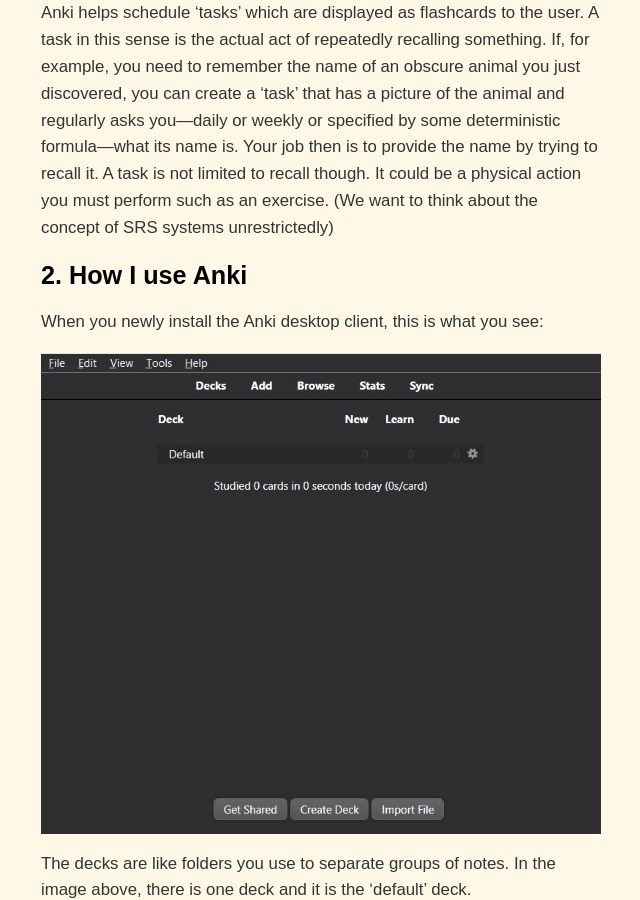
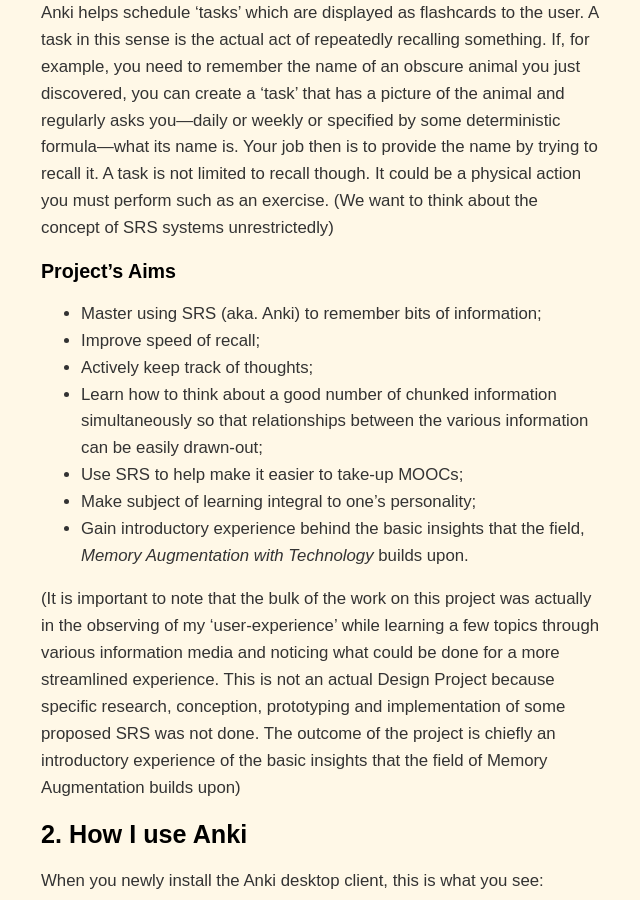
Before and after one commit to dCO2/rococo, a Jekyll site: the page built from _posts/2022-08-17-project-mnemosyne.md, in a window 1280 px wide and 900 px high, scrolled down 2163 px. Shown: the whole window, without its empty margins (335-975 px from the left). Built offline with Jekyll 4.4.1, drawn with Linux system fonts in a browser that asks for light colours; some web fonts are replaced.

Commit message:
Additions

```diff
--- a/_posts/2022-08-17-project-mnemosyne.md
+++ b/_posts/2022-08-17-project-mnemosyne.md
@@ -19,6 +19,7 @@ tags:
       <ul style="margin-top:0; margin-bottom:0;">
         <li>What is Spaced Repetition?</li>
         <li>What is Anki?</li>
+        <li>Project's Aims</li>
       </ul>
     <li><a href="/2022/08/17/project-mnemosyne#2-how-i-use-anki">How I use Anki</a></li>
       <ul style="margin-top:0; margin-bottom:0;">
@@ -68,6 +69,17 @@ For various reasons that will be explained in this essay, I chose to work with A
 
 ### What is Anki?
 [Anki is basically a todo-app on steroids](/2022/09/02/anki-as-stream-of-urgent-todos). This, though, is an oversimplification. (Pray the program engineers don't come for my head.) Anki helps schedule 'tasks' which are displayed as flashcards to the user. A task in this sense is the actual act of repeatedly recalling something. If, for example, you need to remember the name of an obscure animal you just discovered, you can create a 'task' that has a picture of the animal and regularly asks you—daily or weekly or specified by some deterministic formula—what its name is. Your job then is to provide the name by trying to recall it. A task is not limited to recall though. It could be a physical action you must perform such as an exercise. (We want to think about the concept of SRS systems unrestrictedly)
+
+### Project's Aims
+- Master using SRS (aka. Anki) to remember bits of information;
+- Improve speed of recall;
+- Actively keep track of thoughts;
+- Learn how to think about a good number of chunked information simultaneously so that relationships between the various information can be easily drawn-out;
+- Use SRS to help make it easier to take-up MOOCs;
+- Make subject of learning integral to one's personality;
+- Gain introductory experience behind the basic insights that the field, _Memory Augmentation with Technology_ builds upon.
+
+(It is important to note that the bulk of the work on this project was actually in the observing of my 'user-experience' while learning a few topics through various information media and noticing what could be done for a more streamlined experience. This is not an actual Design Project because specific research, conception, prototyping and implementation of some proposed SRS was not done. The outcome of the project is chiefly an introductory experience of the basic insights that the field of Memory Augmentation builds upon)
 
 ## <a href="/2022/08/17/project-mnemosyne#" style="text-decoration: none;">2. How I use Anki</a>
 
```
